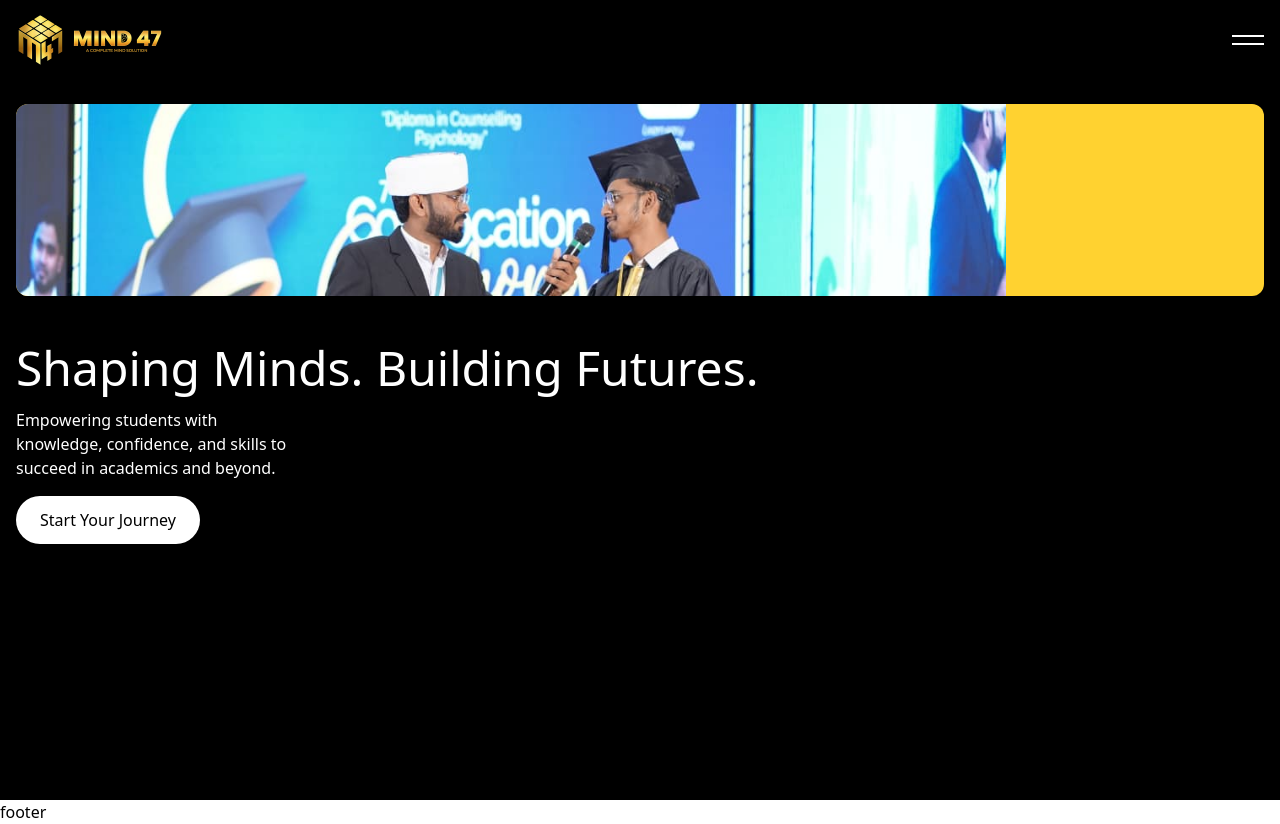
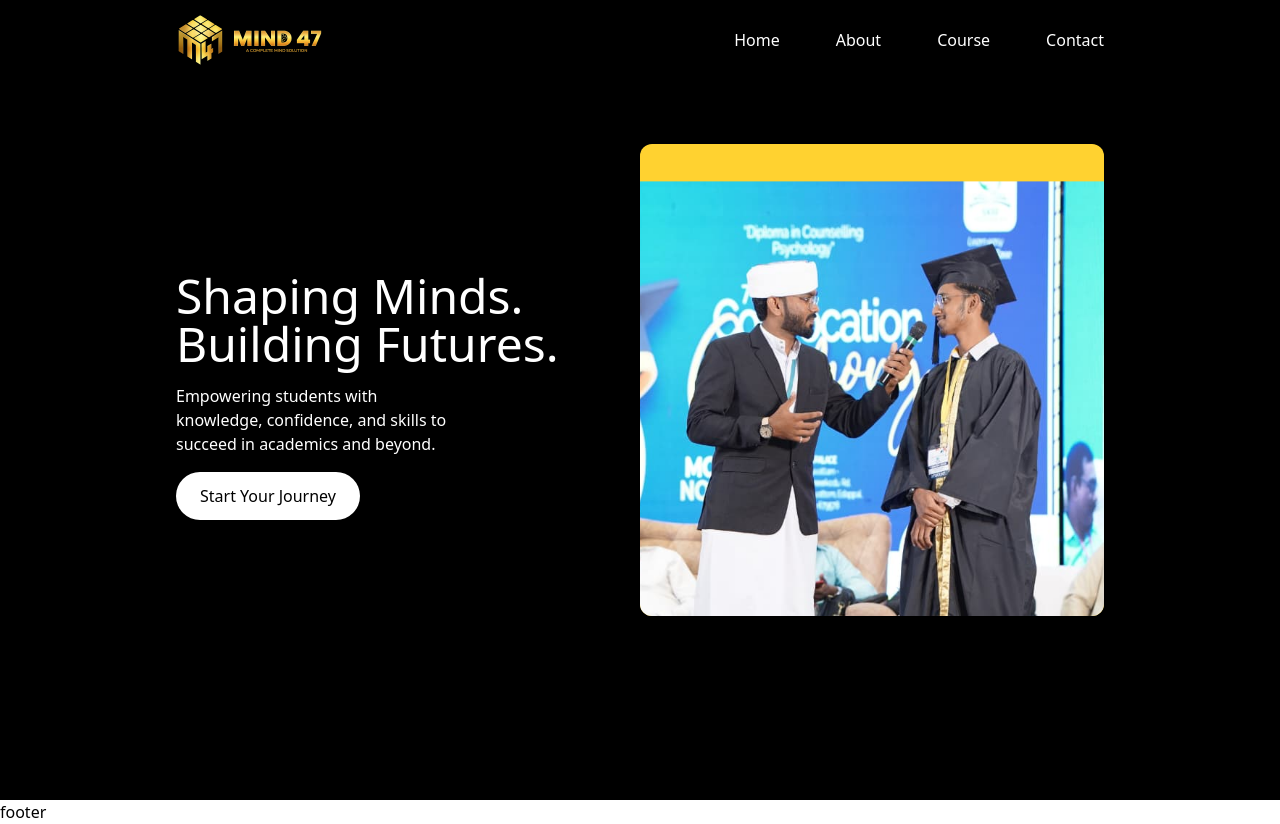
Before and after one commit to noufalkdlr/mind47academy, a Next.js app: page / in a window 1280 px wide. Built offline with nearby package versions, Linux system fonts and the light colour scheme.

Commit message:
responsive hero section

```diff
--- a/src/app/page.tsx
+++ b/src/app/page.tsx
@@ -4,22 +4,30 @@ import Image from "next/image";
 
 export default function Home() {
   return (
-    <div className="">
-      <div className="px-4 pt-26 bg-black text-white h-dvh">
-        <div className="bg-amber-300 relative overflow-hidden w- h-48 rounded-xl group">
-          <Image
-            src="/images/hero-image-1.jpeg"
-            alt="home-image"
-            width={900} height={200}
-            className="transition-transform scale-120 translate-y-4 duration-500 ease-in-out group-hover:scale-130"
-          />
-        </div>
-        <div className="pt-12  flex flex-col gap-4">
-          <h1 className="text-5xl">Shaping Minds. Building Futures.</h1>
-          <p className="w-72">Empowering students with knowledge, confidence, and skills to succeed in academics and beyond.</p>
-          <button className="bg-white font-medium text-black w-46 px-6 py-3 rounded-full" >Start Your Journey</button>
+    <main>
+      <div className="bg-black h-dvh px-4 lg:px-44 ">
+        <div className="flex flex-col-reverse justify-end lg:flex-row lg:items-center lg:pt-36 lg:justify-between  pt-26  text-white ">
+          <div className="pt-8  flex flex-col gap-4">
+            <h1 className="text-5xl  lg:w-96 ">Shaping Minds. Building Futures.</h1>
+            <p className="w-72">
+              Empowering students with knowledge, confidence, and skills to
+              succeed in academics and beyond.
+            </p>
+            <button className="bg-white font-medium text-black w-46 px-6 py-3 rounded-full">
+              Start Your Journey
+            </button>
+          </div>
+          <div className="bg-amber-300 relative overflow-hidden w-full h-48 lg:w-[50%] lg:h-118  rounded-xl group">
+            <Image
+              src="/images/hero-image-1.jpeg"
+              alt="home-image"
+              width={900}
+              height={200}
+              className="transition-transform scale-120 lg:scale-200 translate-y-4 lg:translate-y-48 lg:-translate-x-14 duration-500 ease-in-out group-hover:scale-130 lg:group-hover:scale-220"
+            />
+          </div>
         </div>
       </div>
-    </div>
+    </main>
   );
 }
--- a/src/components/layout/header.tsx
+++ b/src/components/layout/header.tsx
@@ -9,7 +9,7 @@ export default function Header() {
 
   return (
     <header className="fixed w-full z-50">
-      <div className="flex justify-between bg-black px-4 h-16 items-center py-10 ">
+      <div className="flex justify-between bg-black px-4 lg:px-44 h-16 items-center py-10 ">
         {/* Logo */}
 
         <Link href="/">
@@ -18,12 +18,28 @@ export default function Header() {
 
         {/* Desktop menu */}
 
-        <nav className="hidden">desktop menu</nav>
+        <nav className="hidden lg:flex text-white">
+          {" "}
+          <ul className=" my-14 flex  gap-14 text-center">
+            <li>
+              <Link href="/">Home</Link>
+            </li>
+            <li>
+              <Link href="/">About</Link>
+            </li>
+            <li>
+              <Link href="/ffdg">Course</Link>
+            </li>
+            <li>
+              <Link href="/">Contact</Link>
+            </li>
+          </ul>
+        </nav>
 
         {/* Hamburger */}
 
         <button
-          className="text-white flex flex-col gap-1.5 justify-center items-center  w-8"
+          className=" lg:hidden text-white flex flex-col gap-1.5 justify-center items-center  w-8"
           onClick={() => setOpen(!open)}
         >
           <span
@@ -41,7 +57,9 @@ export default function Header() {
       {/* Mobile Menu */}
 
       <nav
-className={`bg-black text-white flex justify-center transition-all duration-300 ease-in-out  overflow-hidden ${open ? 'max-h-screen opacity-100' : ' max-h-0 opacity-0'}`}
+        className={`bg-black text-white flex justify-center transition-all duration-300 ease-in-out  overflow-hidden ${
+          open ? "max-h-screen opacity-100" : " max-h-0 opacity-0"
+        }`}
       >
         <ul className=" my-14 flex flex-col gap-14 text-center">
           <li>
```
Lines whose indentation alone changed are shown as unchanged.
